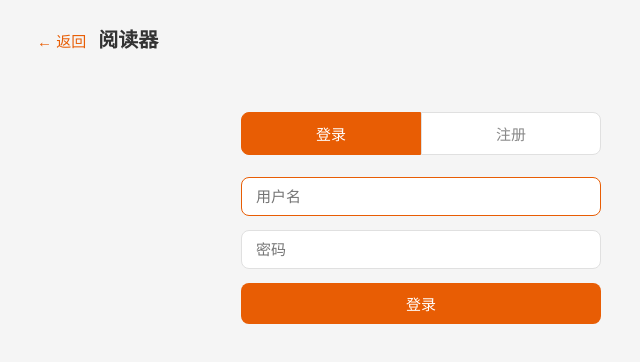
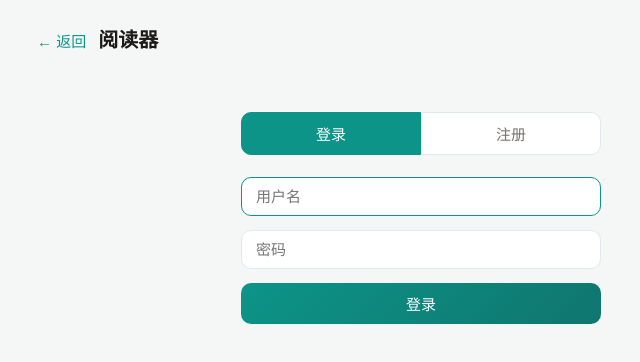
Before and after one commit to hinder110/yueduqi, a React (Vite) app in the folder client/: page /login in a window 1280 px wide. Shown: the top 362 px of the page, without its empty margins (219-859 px from the left). Built offline with nearby package versions, Linux system fonts and the light colour scheme.

Commit message:
style: 森林墨绿主色调 + 全局暗色模式切换

```diff
--- /dev/null
+++ b/client/src/contexts/ThemeContext.tsx
@@ -0,0 +1,36 @@
+import { createContext, useContext, useState, useEffect, type ReactNode } from 'react';
+
+type Theme = 'light' | 'dark';
+
+interface ThemeState {
+  theme: Theme;
+  toggleTheme: () => void;
+}
+
+const ThemeContext = createContext<ThemeState>({ theme: 'light', toggleTheme: () => {} });
+
+export function ThemeProvider({ children }: { children: ReactNode }) {
+  const [theme, setTheme] = useState<Theme>(() => {
+    const saved = localStorage.getItem('theme');
+    return (saved === 'dark' || saved === 'light') ? saved : 'light';
+  });
+
+  useEffect(() => {
+    document.documentElement.setAttribute('data-theme', theme);
+    localStorage.setItem('theme', theme);
+  }, [theme]);
+
+  function toggleTheme() {
+    setTheme((t) => (t === 'light' ? 'dark' : 'light'));
+  }
+
+  return (
+    <ThemeContext.Provider value={{ theme, toggleTheme }}>
+      {children}
+    </ThemeContext.Provider>
+  );
+}
+
+export function useTheme() {
+  return useContext(ThemeContext);
+}
--- a/client/src/index.css
+++ b/client/src/index.css
@@ -7,15 +7,35 @@
 }
 
 :root {
-  --bg: #f5f5f5;
-  --surface: #ffffff;
-  --text: #333333;
-  --text-secondary: #888888;
-  --primary: #e85d04;
-  --primary-hover: #d45500;
-  --border: #e0e0e0;
-  --radius: 8px;
+  --bg: #F4F7F6;
+  --surface: #FFFFFF;
+  --text: #1C1917;
+  --text-secondary: #78716C;
+  --primary: #0D9488;
+  --primary-hover: #0F766E;
+  --primary-light: #F0FDFA;
+  --border: #E2E8F0;
+  --radius: 10px;
+  --radius-lg: 14px;
   --max-width: 800px;
+  --shadow-sm: 0 1px 2px rgba(13, 148, 136, 0.04);
+  --shadow-md: 0 4px 12px rgba(13, 148, 136, 0.07);
+  --shadow-lg: 0 8px 24px rgba(13, 148, 136, 0.10);
+  --transition: 0.2s ease;
+}
+
+[data-theme="dark"] {
+  --bg: #0F1729;
+  --surface: #1E293B;
+  --text: #F1F5F9;
+  --text-secondary: #94A3B8;
+  --primary: #2DD4BF;
+  --primary-hover: #5EEAD4;
+  --primary-light: #042F2E;
+  --border: #334155;
+  --shadow-sm: 0 1px 2px rgba(0, 0, 0, 0.3);
+  --shadow-md: 0 4px 12px rgba(0, 0, 0, 0.4);
+  --shadow-lg: 0 8px 24px rgba(0, 0, 0, 0.5);
 }
 
 body {
@@ -55,19 +75,21 @@ body {
 }
 
 .header-btn {
-  background: none;
+  background: var(--surface);
   border: 1px solid var(--border);
   border-radius: var(--radius);
   color: var(--text);
   font-size: 13px;
   padding: 5px 12px;
   cursor: pointer;
-  transition: border-color 0.15s;
+  box-shadow: var(--shadow-sm);
+  transition: all var(--transition);
 }
 
 .header-btn:hover {
   border-color: var(--primary);
   color: var(--primary);
+  box-shadow: var(--shadow-md);
 }
 
 .header-title {
@@ -109,25 +131,28 @@ body {
 }
 
 .source-tag {
-  padding: 5px 14px;
+  padding: 6px 16px;
   border: 1px solid var(--border);
   border-radius: 20px;
   background: var(--surface);
   color: var(--text-secondary);
   font-size: 13px;
   cursor: pointer;
-  transition: all 0.15s;
+  box-shadow: var(--shadow-sm);
+  transition: all var(--transition);
 }
 
 .source-tag.active {
-  background: var(--primary);
+  background: linear-gradient(135deg, var(--primary), var(--primary-hover));
   color: #fff;
-  border-color: var(--primary);
+  border-color: transparent;
+  box-shadow: var(--shadow-md);
 }
 
 .source-tag:hover:not(.active) {
   border-color: var(--primary);
   color: var(--primary);
+  box-shadow: var(--shadow-md);
 }
 
 /* ---- search ---- */
@@ -145,22 +170,32 @@ body {
   border-radius: var(--radius);
   font-size: 15px;
   outline: none;
-  transition: border-color 0.2s;
+  background: var(--surface);
+  box-shadow: var(--shadow-sm);
+  transition: all var(--transition);
 }
 
 .search-bar input:focus {
   border-color: var(--primary);
+  box-shadow: 0 0 0 3px rgba(13, 148, 136, 0.12);
 }
 
 .search-bar button {
   padding: 10px 20px;
-  background: var(--primary);
+  background: linear-gradient(135deg, var(--primary), var(--primary-hover));
   color: #fff;
   border: none;
   border-radius: var(--radius);
   font-size: 15px;
   cursor: pointer;
   white-space: nowrap;
+  box-shadow: var(--shadow-sm);
+  transition: box-shadow var(--transition), transform var(--transition);
+}
+
+.search-bar button:hover:not(:disabled) {
+  box-shadow: var(--shadow-md);
+  transform: translateY(-1px);
 }
 
 .search-bar button:disabled {
@@ -183,20 +218,23 @@ body {
   border-radius: var(--radius);
   padding: 14px;
   cursor: pointer;
-  transition: box-shadow 0.15s;
+  box-shadow: var(--shadow-sm);
+  transition: box-shadow var(--transition), transform var(--transition);
 }
 
 .book-card:hover {
-  box-shadow: 0 2px 8px rgba(0, 0, 0, 0.08);
+  box-shadow: var(--shadow-lg);
+  transform: translateY(-1px);
 }
 
 .book-cover {
   width: 72px;
   height: 96px;
   object-fit: cover;
-  border-radius: 4px;
+  border-radius: 6px;
   flex-shrink: 0;
-  background: var(--bg);
+  background: var(--primary-light);
+  box-shadow: var(--shadow-sm);
 }
 
 .book-info {
@@ -232,7 +270,7 @@ body {
 
 .book-intro {
   font-size: 13px;
-  color: #666;
+  color: var(--text-secondary);
   display: -webkit-box;
   -webkit-line-clamp: 2;
   -webkit-box-orient: vertical;
@@ -257,7 +295,7 @@ body {
 }
 
 .chapter-item:hover {
-  background: #fff7f0;
+  background: var(--primary-light);
 }
 
 .chapter-item:first-child {
@@ -518,9 +556,10 @@ body {
   width: 100%;
   aspect-ratio: 3 / 4;
   object-fit: cover;
-  border-radius: 6px;
-  background: #e8e8e8;
-  box-shadow: 0 1px 4px rgba(0, 0, 0, 0.1);
+  border-radius: 8px;
+  background: var(--primary-light);
+  box-shadow: var(--shadow-md);
+  transition: transform var(--transition), box-shadow var(--transition);
 }
 
 .hot-name {
@@ -590,12 +629,19 @@ body {
 
 .auth-submit {
   padding: 10px 0;
-  background: var(--primary);
+  background: linear-gradient(135deg, var(--primary), var(--primary-hover));
   color: #fff;
   border: none;
   border-radius: var(--radius);
   font-size: 15px;
   cursor: pointer;
+  box-shadow: var(--shadow-sm);
+  transition: all var(--transition);
+}
+
+.auth-submit:hover:not(:disabled) {
+  box-shadow: var(--shadow-md);
+  transform: translateY(-1px);
 }
 
 .auth-submit:disabled {
@@ -632,9 +678,10 @@ body {
   width: 56px;
   height: 74px;
   object-fit: cover;
-  border-radius: 4px;
+  border-radius: 6px;
   flex-shrink: 0;
-  background: var(--bg);
+  background: var(--primary-light);
+  box-shadow: var(--shadow-sm);
 }
 
 .bookshelf-info {
@@ -670,7 +717,7 @@ body {
 }
 
 .bookshelf-remove:hover {
-  background: #fef0f0;
+  background: #FEF2F2;
 }
 
 /* ---- responsive ---- */
--- a/client/src/pages/SearchPage.tsx
+++ b/client/src/pages/SearchPage.tsx
@@ -2,6 +2,7 @@ import { useState, useEffect } from 'react';
 import { useNavigate } from 'react-router-dom';
 import { fetchSearch, fetchHotBooks } from '../api';
 import { useAuth } from '../contexts/AuthContext';
+import { useTheme } from '../contexts/ThemeContext';
 import type { Book } from '../types';
 
 const SOURCES = [
@@ -21,6 +22,7 @@ export default function SearchPage() {
   const [currentSource, setCurrentSource] = useState<string>('guangyu');
   const navigate = useNavigate();
   const { user, logout } = useAuth();
+  const { theme, toggleTheme } = useTheme();
 
   useEffect(() => {
     loadHotBooks();
@@ -78,6 +80,9 @@ export default function SearchPage() {
       <header className="header">
         <h1>阅读器</h1>
         <div className="header-actions">
+          <button className="header-btn" onClick={toggleTheme} title="切换主题">
+            {theme === 'light' ? '☀' : '☾'}
+          </button>
           {user ? (
             <>
               <span style={{ fontSize: 13, color: 'var(--text-secondary)', alignSelf: 'center' }}>
```
Also changed, not shown: client/src/App.tsx (+6 -3 lines), 1 other file (tests, documents, lock files or other folders).
